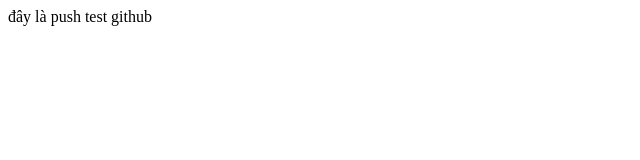
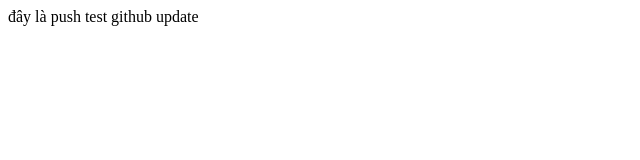
Before and after one commit to thienan22/my-cool-Website, a plain HTML site: page push.html in a window 1280 px wide. Shown: the full height of the page, 0-640 px from the left. Drawn offline with Linux system fonts and the light colour scheme.

Commit message:
update file push

```diff
--- a/push.html
+++ b/push.html
@@ -5,6 +5,6 @@
     <title>Document</title>
 </head>
 <body>
-    đây là push test github
+    đây là push test github update
 </body>
 </html>
```
